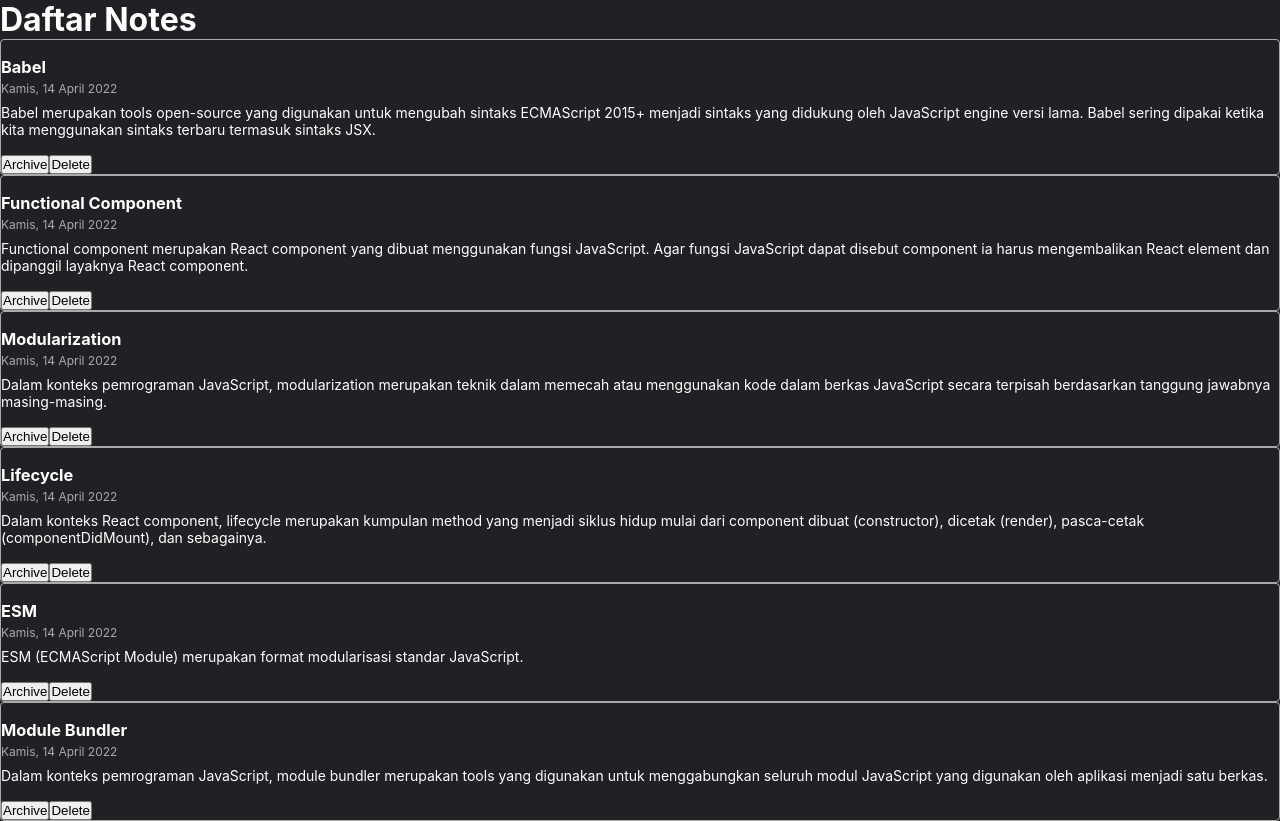
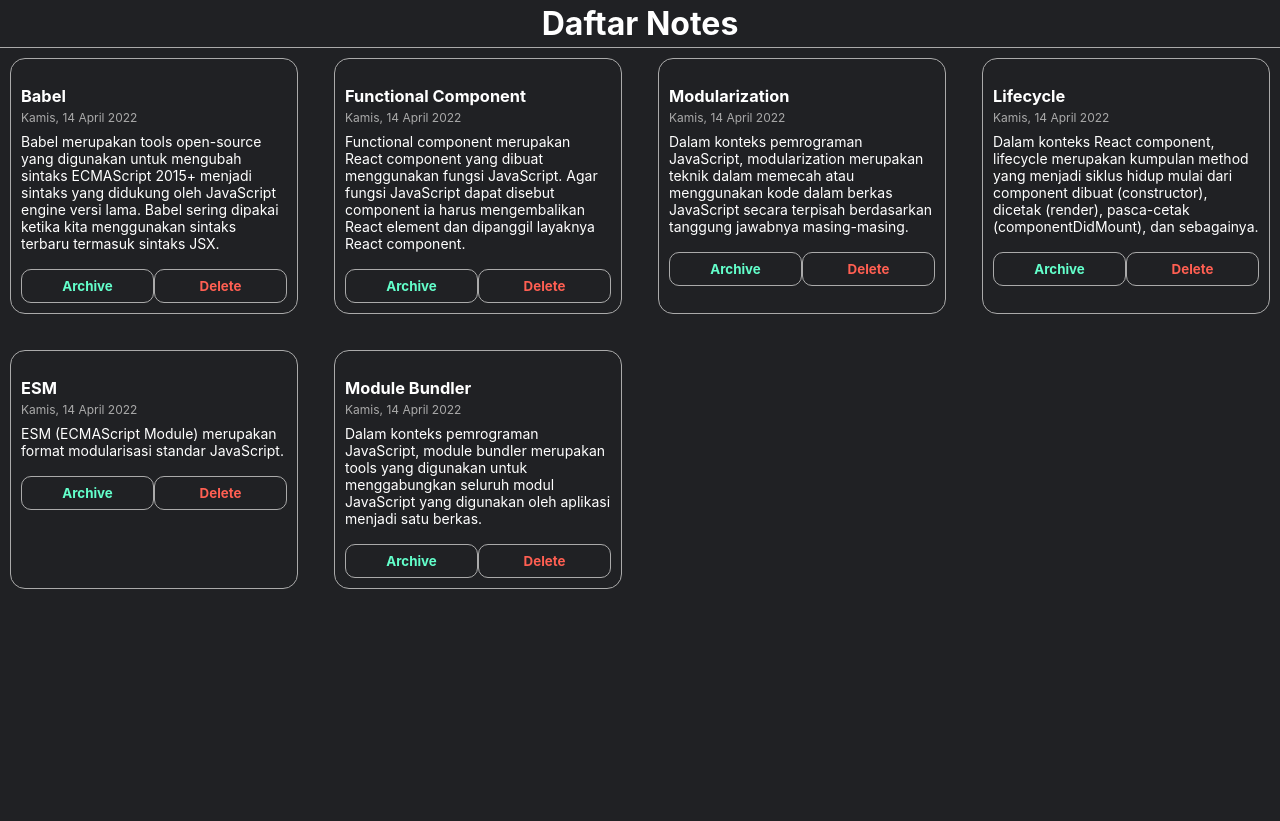
Before and after one commit to firmandayat/react-notes, a React (Vite) app: page / in a window 1280 px wide. After the commit the page ends 800 px from the top, so only its background shows below. Built offline with nearby package versions, Linux system fonts and the light colour scheme.

Commit message:
edit style

```diff
--- a/src/components/NoteApp.jsx
+++ b/src/components/NoteApp.jsx
@@ -7,7 +7,7 @@
 
     return(
         <div className="note-app">
-            <h1>Daftar Notes</h1>
+            <h1 className="note-app__header">Daftar Notes</h1>
             <NoteList notes={notes}/>
         </div>
     )
--- a/src/components/NoteItemBody.jsx
+++ b/src/components/NoteItemBody.jsx
@@ -8,8 +8,10 @@
             <p className="note-item__date">{createdAt}</p>
             <p className="note-item__body">{body}</p>
             <br />
-            <button className="note-item__button">Archive</button>
-            <button className="note-item__button">Delete</button>
+                <div className="note-item__button">
+                    <button className="note-item__archive-button">Archive</button>
+                    <button className="note-item__delete-button">Delete</button>
+                </div>
         </div>
     )
 }
--- a/src/components/NoteList.jsx
+++ b/src/components/NoteList.jsx
@@ -3,7 +3,7 @@
 
 function NoteList({notes}){
     return(
-        <div className="note-list">
+        <div className="notes-list">
             {
                 notes.map((note) => (
                     <NoteItem key={note.id} {...note}/>
--- a/src/styles/style.css
+++ b/src/styles/style.css
@@ -104,10 +104,12 @@
 
 .note-item {
   border: 1px solid #aaa;
-  border-radius: 4px;
+  border-radius: 15px;
   overflow: hidden;
   display: flex;
   flex-direction: column;
+  margin: 10px 10px;
+  padding: 10px 10px;
 }
 
 .note-item__content {
@@ -142,6 +144,10 @@
   background-color: transparent;
   border: 0;
   border-top: 1px solid #aaa;
+  border-bottom: 1px solid #aaa;
+  border-left: 1px solid #aaa;
+  border-right: 1px solid #aaa;
+  border-radius: 10px;
   padding: 8px 0;
   font-family: 'Inter', sans-serif;
   font-weight: bold;
@@ -149,16 +155,20 @@
 }
 
 .note-item__delete-button {
-  border-right: 1px solid #aaa;
+  /* border-right: 1px solid #b93030; */
   color: #ff5f52;
 }
 
+.note-item__button{
+  display: flex;
+}
+
 .note-item__archive-button {
-  color: #fff263;
+  color: #63ffcb;
 }
 
 .note-item__archive-button:hover {
-  color: #c49000;
+  color: #0c854c;
 }
 
 .note-item__delete-button:hover {
```
